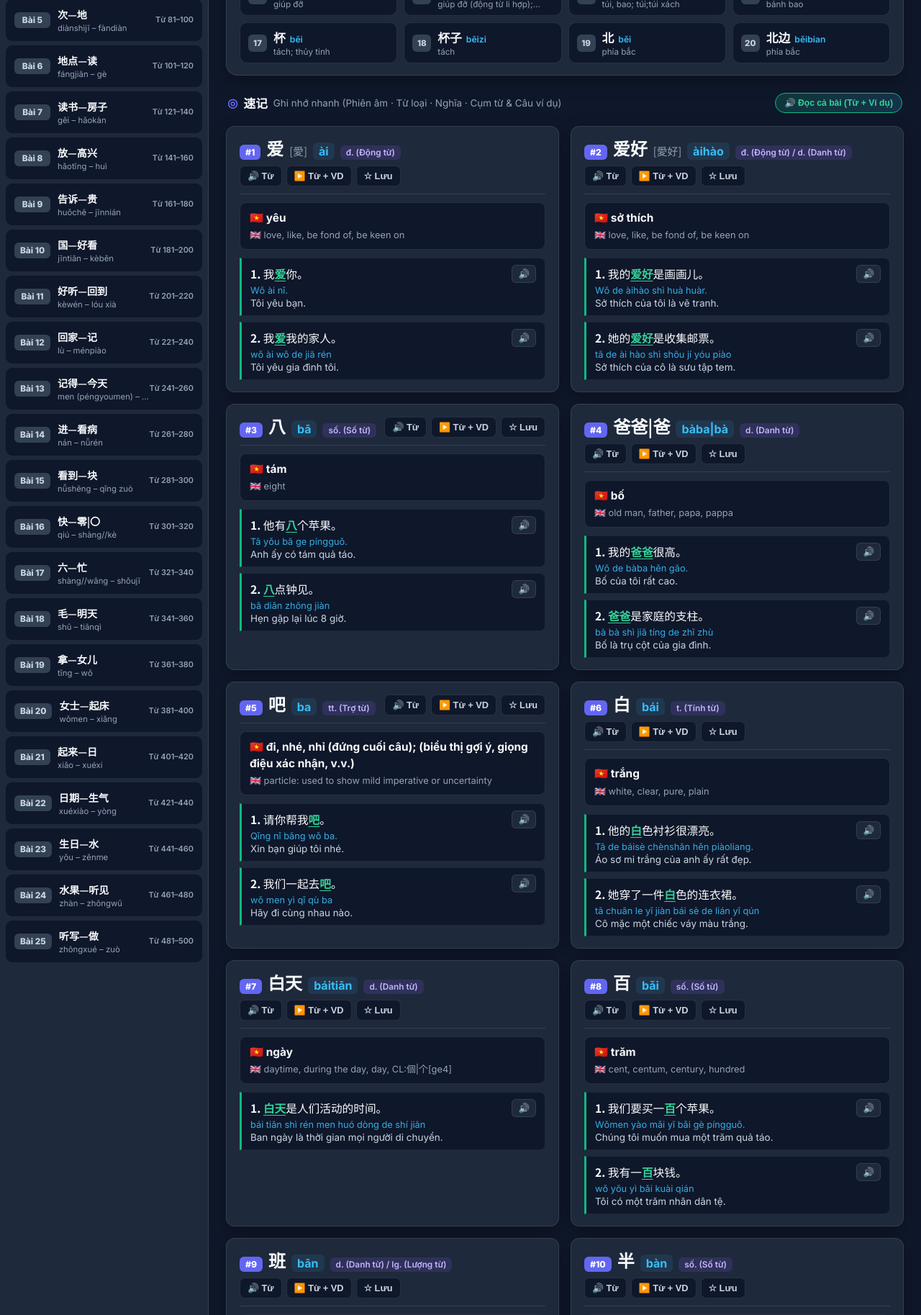
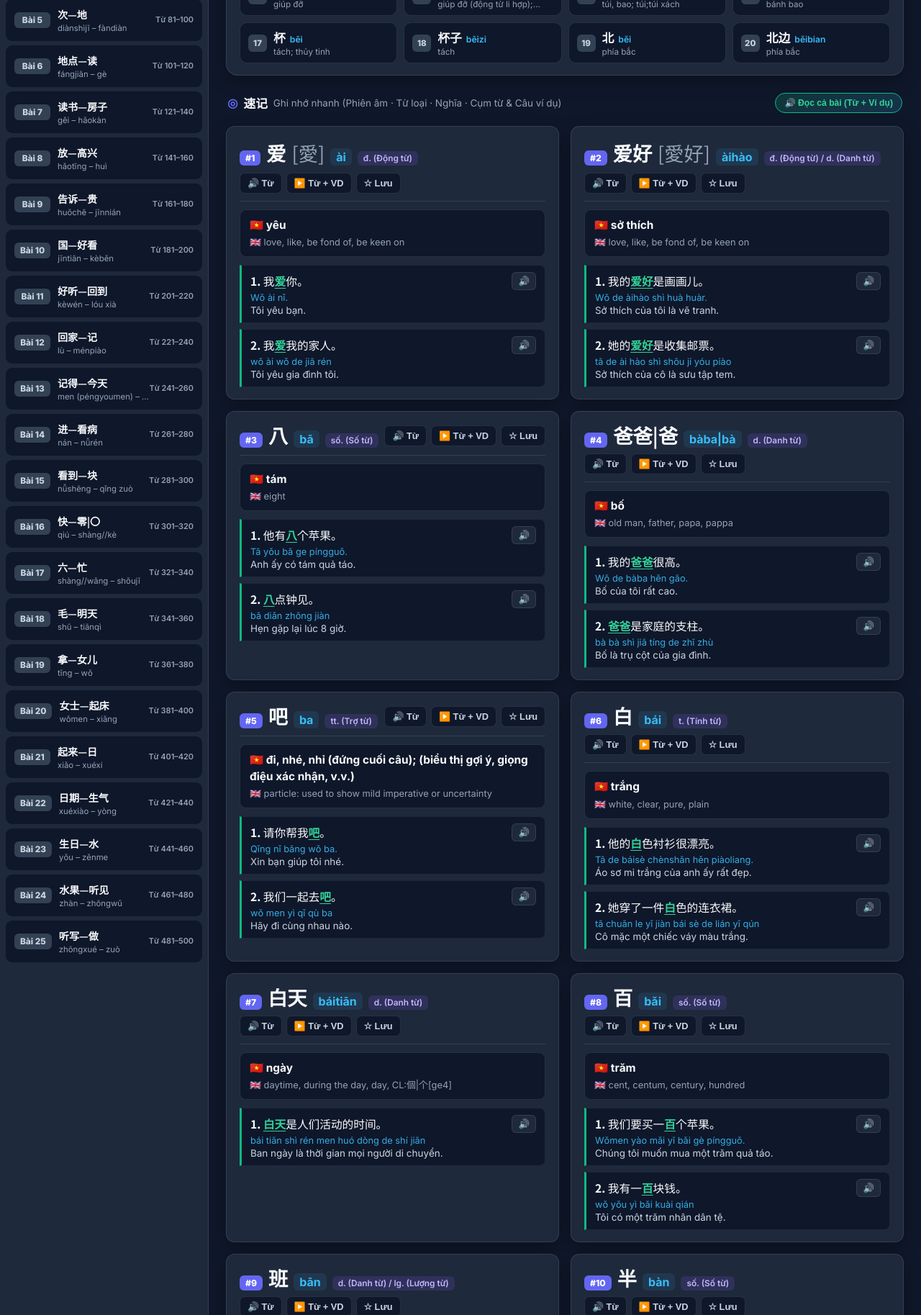
Before and after one commit to lythanhtho27/tiengtrung_tonghop, a PHP site: page /word_learning.html in a window 1280 px wide. Shown: the part 592-2419 px from the top of the page at 72% size. Run offline with PHP 8.4, Linux system fonts and the light colour scheme.

Commit message:
thay đổi cỡ font của chữ

```diff
--- a/word_learning.css
+++ b/word_learning.css
@@ -1061,7 +1061,7 @@
 
 .qmc-hz {
     font-family: var(--font-cn);
-    font-size: 1.5rem;
+    font-size: 1.7rem;
     font-weight: 700;
     color: var(--text-primary);
     cursor: pointer;
@@ -1076,7 +1076,7 @@
 
 .qmc-trad {
     font-family: var(--font-cn);
-    font-size: 0.92rem;
+    font-size: 1.7rem;
     color: var(--text-muted);
 }
 
```
